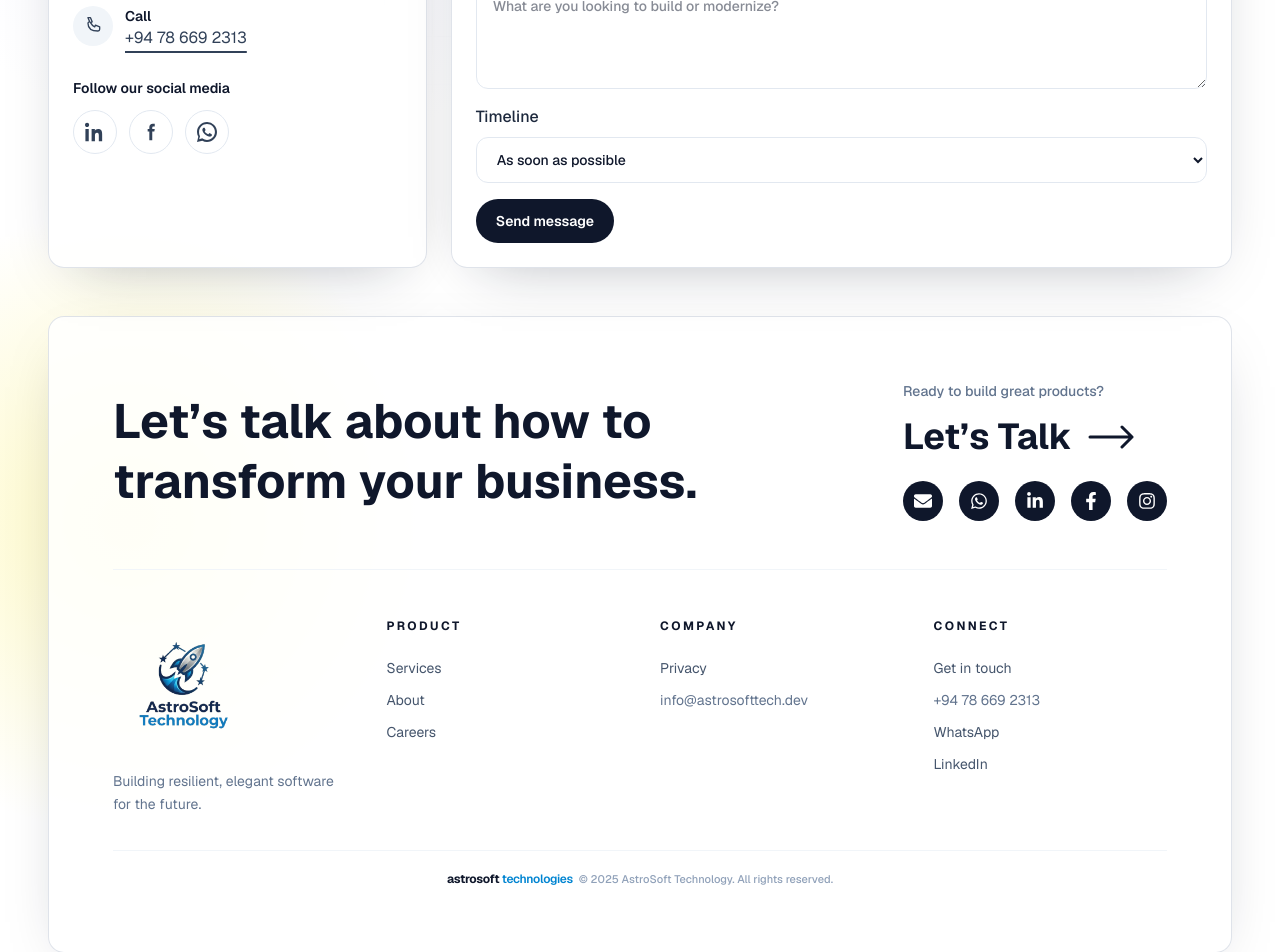
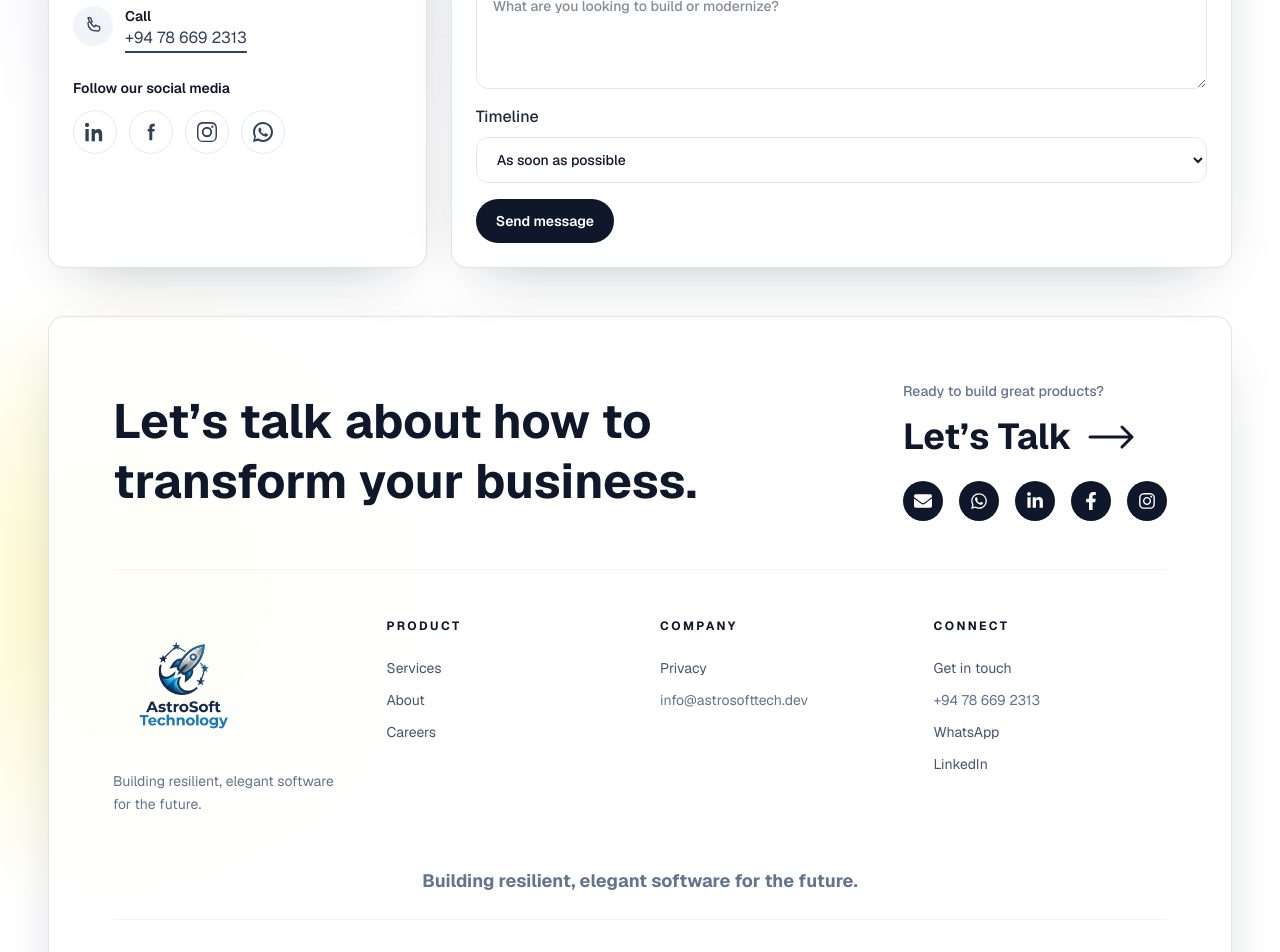
Before and after one commit to AstroSoft-Technology/astrosoft-technology, a Next.js app: page /contact in a window 1280 px wide. Shown: the part 540-1492 px from the top of the page. Built offline with nearby package versions, Linux system fonts and the light colour scheme.

Commit message:
ui changes

```diff
--- a/app/components/Footer.tsx
+++ b/app/components/Footer.tsx
@@ -200,14 +200,21 @@ export default function Footer() {
             </div>
           </div>
 
-          {/* Bottom Copyright Bar */}
-          <div className="mt-8 border-t border-slate-100 pt-5 flex justify-center">
+          {/* Tagline */}
+          <div className="mt-12 mb-6 flex justify-center">
+            <p className="text-center text-base md:text-lg font-bold text-slate-500 leading-relaxed">
+              Building resilient, elegant software for the future.
+            </p>
+          </div>
+
+          {/* Divider */}
+          <div className="border-t border-slate-100 pt-8 flex justify-center mb-6">
             <div className="flex items-center text-center">
               <p className="text-[11px] text-slate-400 font-medium">
                 <span className="text-xs font-bold text-slate-900 tracking-tight mr-1.5">
-                  astrosoft{" "}
+                  AstroSoft{" "}
                   <span className="text-sky-600 font-semibold">
-                    technologies
+                    Technologies
                   </span>
                 </span>
                 © {new Date().getFullYear()} AstroSoft Technology. All rights
--- a/app/components/NavBar.tsx
+++ b/app/components/NavBar.tsx
@@ -153,6 +153,7 @@ const navItems: {
 
 export default function NavBar() {
   const [hidden, setHidden] = useState(false);
+  const [mobileHidden, setMobileHidden] = useState(false);
   const pathname = usePathname();
 
   useEffect(() => {
@@ -160,10 +161,23 @@ export default function NavBar() {
     const handler = () => {
       const y = window.scrollY;
       const goingDown = y > lastY;
+
+      // Check if near the bottom of the page
+      const isNearBottom =
+        window.innerHeight + y >= document.body.scrollHeight - 100;
+
       if (y > 80 && goingDown) {
         setHidden(true);
       } else {
         setHidden(false);
+      }
+
+      // Mobile navbar: hide when scrolling down or near bottom
+      if ((y > 80 && goingDown) || isNearBottom) {
+        setMobileHidden(true);
+      } else if (!goingDown) {
+        // Only show when scrolling UP
+        setMobileHidden(false);
       }
       lastY = y;
     };
@@ -223,7 +237,11 @@ export default function NavBar() {
       </header>
 
       {/* Mobile Bottom Navigation */}
-      <nav className="fixed bottom-0 left-0 right-0 z-40 lg:hidden">
+      <nav
+        className={`fixed bottom-0 left-0 right-0 z-40 lg:hidden transition-transform duration-300 ease-out ${
+          mobileHidden ? "translate-y-full" : "translate-y-0"
+        }`}
+      >
         <div className="mx-auto max-w-md px-4 pb-4">
           <div className="flex items-center justify-around rounded-full bg-slate-900 px-2 py-2 shadow-lg">
             {navItems.map(({ href, label, Icon }) => {
--- a/app/contact/page.tsx
+++ b/app/contact/page.tsx
@@ -92,6 +92,20 @@ function IconWhatsApp(props: SVGProps<SVGSVGElement>) {
   );
 }
 
+function IconInstagram(props: SVGProps<SVGSVGElement>) {
+  return (
+    <svg
+      viewBox="0 0 24 24"
+      fill="currentColor"
+      xmlns="http://www.w3.org/2000/svg"
+      aria-hidden="true"
+      {...props}
+    >
+      <path d="M12 2.16c3.2 0 3.58.01 4.85.07 1.17.05 1.97.24 2.43.4.61.24 1.04.52 1.5.98.46.46.74.89.98 1.5.16.46.35 1.26.4 2.43.06 1.27.07 1.65.07 4.85s-.01 3.58-.07 4.85c-.05 1.17-.24 1.97-.4 2.43-.24.61-.52 1.04-.98 1.5-.46.46-.89.74-1.5.98-.46.16-1.26.35-2.43.4-1.27.06-1.65.07-4.85.07s-3.58-.01-4.85-.07c-1.17-.05-1.97-.24-2.43-.4-.61-.24-1.04-.52-1.5-.98-.46-.46-.74-.89-.98-1.5-.16-.46-.35-1.26-.4-2.43-.06-1.27-.07-1.65-.07-4.85s.01-3.58.07-4.85c.05-1.17.24-1.97.4-2.43.24-.61.52-1.04.98-1.5.46-.46.89-.74 1.5-.98.46-.16 1.26-.35 2.43-.4 1.27-.06 1.65-.07 4.85-.07ZM12 0C8.74 0 8.33.01 7.05.07 5.78.13 4.9.33 4.14.63c-.79.31-1.46.72-2.13 1.39C1.35 2.68.94 3.35.63 4.14.33 4.9.13 5.78.07 7.05.01 8.33 0 8.74 0 12s.01 3.67.07 4.95c.06 1.27.26 2.15.56 2.91.31.79.72 1.46 1.39 2.13.67.67 1.34 1.08 2.13 1.39.76.3 1.64.5 2.91.56 1.28.06 1.69.07 4.95.07s3.67-.01 4.95-.07c1.27-.06 2.15-.26 2.91-.56.79-.31 1.46-.72 2.13-1.39.67-.67 1.08-1.34 1.39-2.13.3-.76.5-1.64.56-2.91.06-1.28.07-1.69.07-4.95s-.01-3.67-.07-4.95c-.06-1.27-.26-2.15-.56-2.91-.31-.79-.72-1.46-1.39-2.13-.67-.67-1.34-1.08-2.13-1.39-.76-.3-1.64-.5-2.91-.56C15.67.01 15.26 0 12 0Zm0 5.84A6.16 6.16 0 1 0 18.16 12 6.16 6.16 0 0 0 12 5.84Zm0 10.16a4 4 0 1 1 0-8 4 4 0 0 1 0 8Zm6.4-11.85a1.44 1.44 0 1 0 0 2.88 1.44 1.44 0 0 0 0-2.88Z" />
+    </svg>
+  );
+}
+
 const contacts = [
   {
     label: "Email",
@@ -119,6 +133,12 @@ const social = [
     href: "https://www.facebook.com/profile.php?id=61585606672302",
     hover: "hover:bg-[#1877F2]",
     Icon: IconFacebook,
+  },
+  {
+    name: "Instagram",
+    href: "https://www.instagram.com/astrosoft_technology?igsh=Nnk4d2ppeGM1MGtw&utm_source=qr",
+    hover: "hover:bg-[#E4405F]",
+    Icon: IconInstagram,
   },
   {
     name: "WhatsApp",
--- a/app/page.tsx
+++ b/app/page.tsx
@@ -559,7 +559,7 @@ export default function Home() {
   return (
     <div className="flex flex-col gap-16">
       {/* Mobile logo section */}
-      <div className="md:hidden flex justify-center pt-8">
+      <div className="md:hidden flex justify-center pt-1">
         <Image
           src="/images/Final-Logo-Light-bgremoved.png"
           alt="AstroSoft Technology"
```
